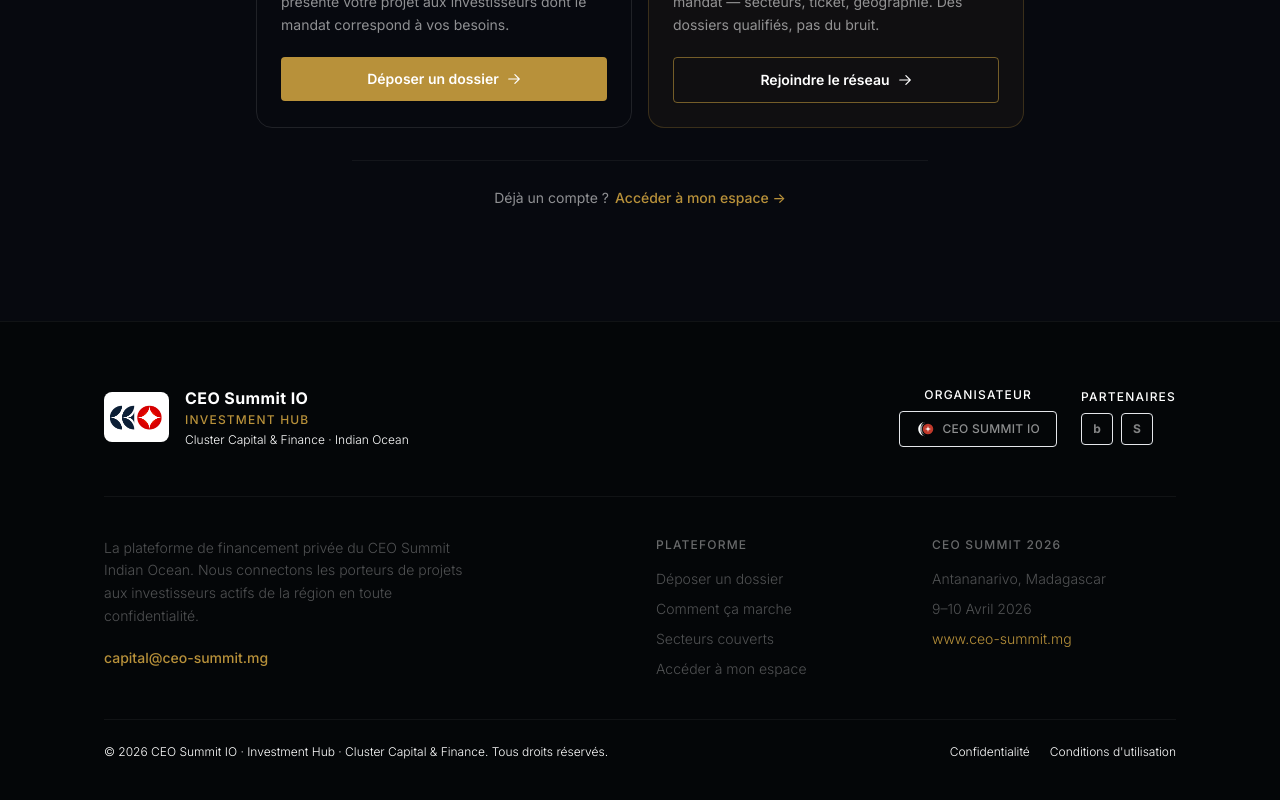
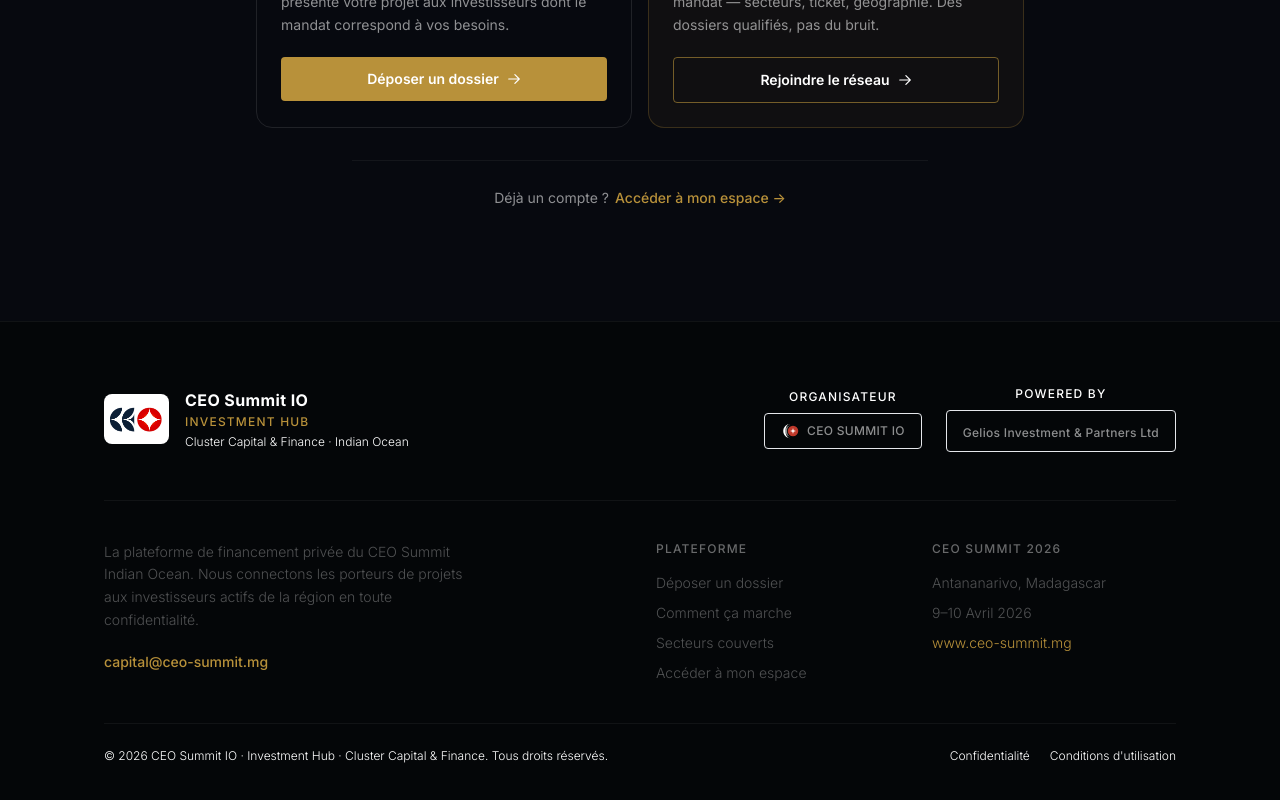
Before and after one commit to zosoa/io-capital-hub, a Next.js app: page / in a window 1280 px wide. Shown: the part 6033-6833 px from the top of the page. Built offline with nearby package versions, Linux system fonts and the light colour scheme.

Commit message:
Footer: replace placeholder partner boxes with 'Powered by Gelios Investment & Partners Ltd'

```diff
--- a/app/page.tsx
+++ b/app/page.tsx
@@ -1040,14 +1040,11 @@
                 </div>
               </div>
               <div className="text-center">
-                <div className="text-white/22 text-xs uppercase tracking-widest mb-2 font-medium">Partenaires</div>
-                <div className="flex items-center gap-2">
-                  <div className="bg-white/6 border border-white/8 rounded w-8 h-8 flex items-center justify-center">
-                    <span className="text-white/50 text-xs font-bold">b</span>
-                  </div>
-                  <div className="bg-white/6 border border-white/8 rounded w-8 h-8 flex items-center justify-center">
-                    <span className="text-white/50 text-xs font-bold">S</span>
-                  </div>
+                <div className="text-white/22 text-xs uppercase tracking-widest mb-2 font-medium">Powered by</div>
+                <div className="bg-white/4 border border-white/8 rounded px-4 py-2">
+                  <span className="text-white/55 text-xs font-medium tracking-wide">
+                    Gelios Investment &amp; Partners Ltd
+                  </span>
                 </div>
               </div>
             </div>
```
